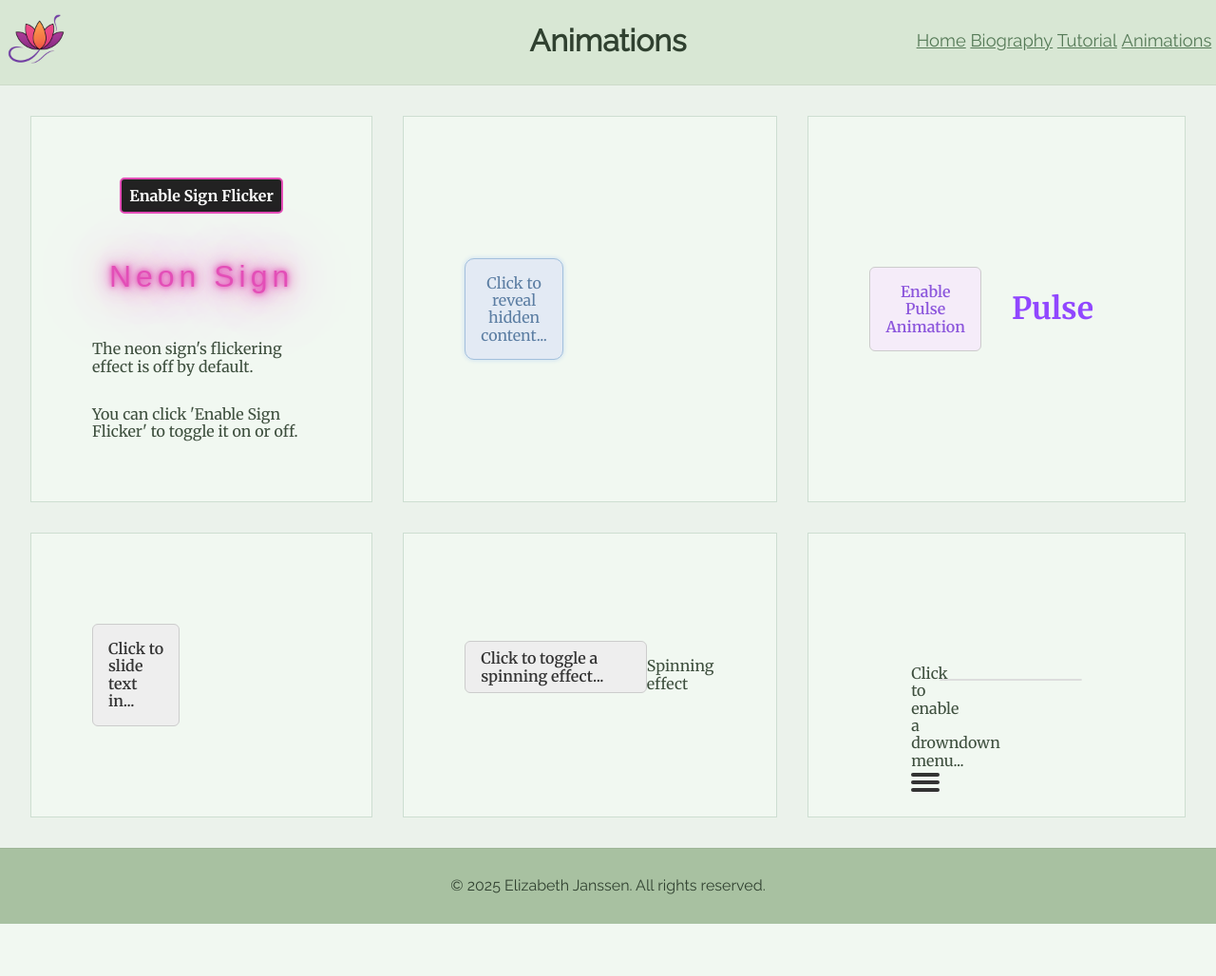
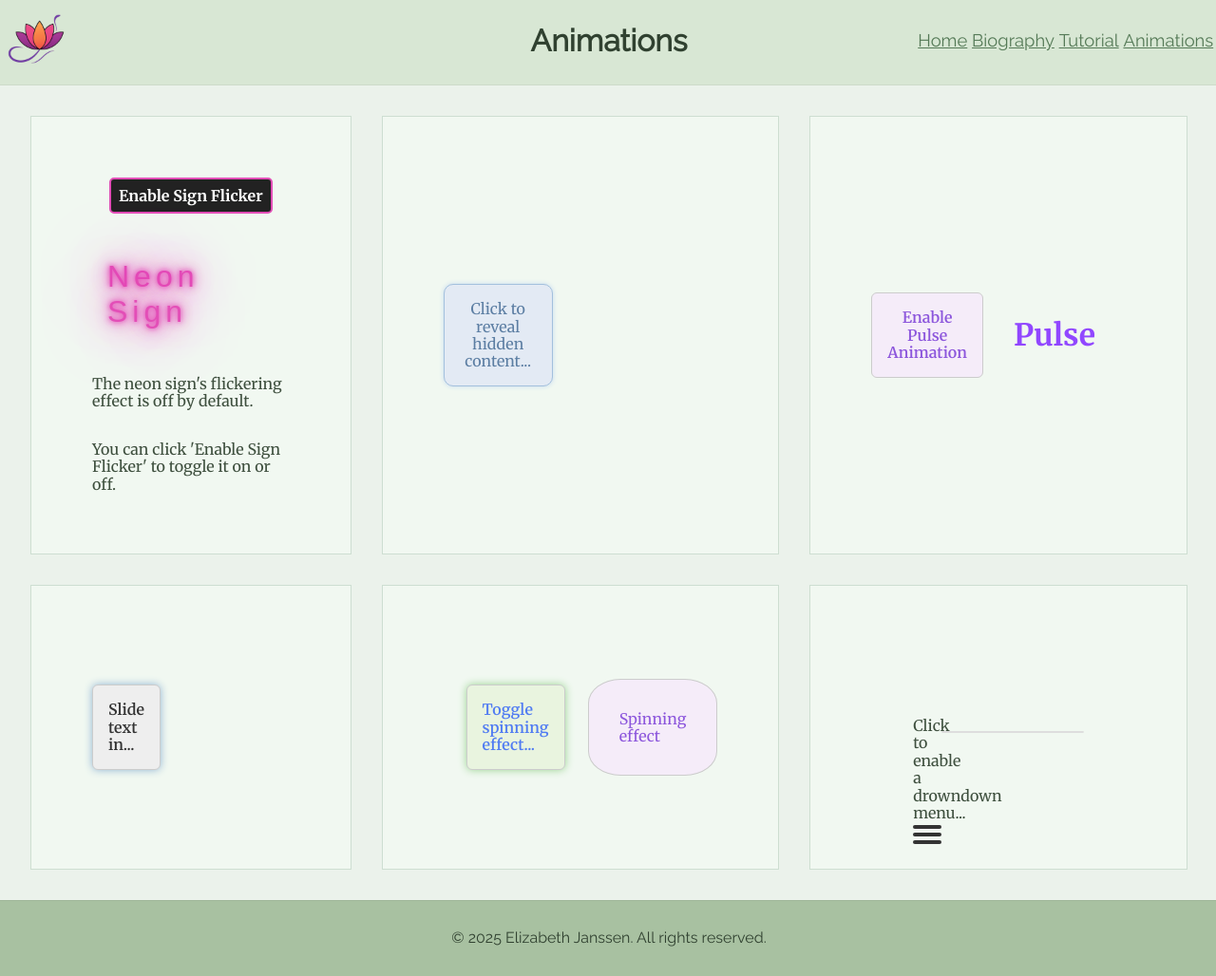
Before and after one commit to emjanssen/comm2019-finalproject-summer2025, a PHP site: page /animations.html in a window 1280 px wide. Shown: the whole page at 95% size. Before the commit the page ends 973 px from the top, so only its background shows below. Run offline with PHP 8.4, Linux system fonts and the light colour scheme.

Commit message:
animation five working

```diff
--- a/animations.html
+++ b/animations.html
@@ -40,7 +40,8 @@
 
         <div id="animations-two">
           <input type="checkbox" id="hidden-content-toggle-content" hidden>
-                    <label for="hidden-content-toggle-content" class="hidden-content-click-to-show">Click to reveal hidden content...</label>
+          <label for="hidden-content-toggle-content" class="hidden-content-click-to-show">Click to reveal hidden
+            content...</label>
 
           <div class="hidden-content">
             <p>Here is some hidden content.</p>
@@ -56,21 +57,21 @@
 
         <div id="animations-four">
           <input type="checkbox" id="slide-toggle" hidden>
-  <label for="slide-toggle" class="slide-label">Click to slide text in...</label>
-
+          <label for="slide-toggle" class="slide-label">Slide text in...</label>
           <p class="slide-text">Slide into view</p>
         </div>
 
         <div id="animations-five">
           <input type="checkbox" id="spin-toggle" hidden>
-  <label for="spin-toggle" class="spin-label">Click to toggle a spinning effect... </label>
+          <label for="spin-toggle" class="spin-label">Toggle spinning effect... </label>
 
           <p class="spin-text">Spinning effect</p>
         </div>
 
         <div id="animations-six">
           <input type="checkbox" id="menu-toggle" hidden>
-  <label for="menu-toggle" class="hamburger" aria-label="Toggle menu" role="button" tabindex="0">Click to enable a drowndown menu...
+          <label for="menu-toggle" class="hamburger" aria-label="Toggle menu" role="button" tabindex="0">Click to enable
+            a drowndown menu...
             <span></span>
             <span></span>
             <span></span>
--- a/css/animations.css
+++ b/css/animations.css
@@ -48,7 +48,7 @@
   min-height: 300px;
 }
 
-/* animations-one */
+/* - - - Animation One - - - */
 
 #animations-one {
   flex-direction: column;
@@ -61,9 +61,17 @@
 
 /* Flicker animation */
 @keyframes flicker {
+
   /* at these percentages of the animation duration, content is fully visible
   text shadow simulates the glowing effect */
-  0%, 19%, 21%, 23%, 25%, 54%, 56%, 100% {
+  0%,
+  19%,
+  21%,
+  23%,
+  25%,
+  54%,
+  56%,
+  100% {
     opacity: 1;
     text-shadow:
       0 0 5px var(--neon-sign-color),
@@ -74,7 +82,9 @@
   }
 
   /* at these percentages, dimmed text, and no text shadow (to mimic no flicker) */
-  20%, 24%, 55% {
+  20%,
+  24%,
+  55% {
     opacity: 0.4;
     text-shadow: none;
   }
@@ -102,7 +112,7 @@
 /* ~ is the general sibling combinator:
 - select any sibling element that comes after the checked element, and matches the next selector.
 - sibling elements are elements that share the same parent element */
-#neon-sign-flicker-toggle:checked ~ #neon-sign {
+#neon-sign-flicker-toggle:checked~#neon-sign {
   /* play animation infinitely with 3 seconds duration */
   animation: flicker 3s infinite;
 }
@@ -122,12 +132,12 @@
 }
 
 /* when the flicker-label checkbox is checked, change the background and text colour of enable flicker button */
-#flicker-toggle:checked + #flicker-label {
+#flicker-toggle:checked+#flicker-label {
   background-color: var(--neon-sign-color);
   color: black;
 }
 
-/* animations-two */
+/* - - - Animation Two - - - */
 
 /* styling for the 'click to reveal' button */
 .hidden-content-click-to-show {
@@ -179,21 +189,24 @@
 }
 
 /* Smooth reveal when checkbox is checked */
-#hidden-content-toggle-content:checked + .hidden-content-click-to-show + .hidden-content {
+#hidden-content-toggle-content:checked+.hidden-content-click-to-show+.hidden-content {
   max-height: 500px;
   opacity: 1;
   padding: 1rem;
 }
 
-/* animations-three */
+/* - - - Animation Three - - - */
 
 /* Pulse animation keyframes */
 /* vary the opacity and scaling at different time intervals */
 @keyframes slowPulse {
-  0%, 100% {
+
+  0%,
+  100% {
     transform: scale(1);
     opacity: 1;
   }
+
   50% {
     transform: scale(1.05);
     opacity: 0.85;
@@ -213,7 +226,7 @@
 
 /* apply pulse animation when checkbox is checked */
 /* target the .pulse-label and .pulse-text when pulse-toggle is checked */
-#pulse-toggle:checked + .pulse-label + .pulse-text {
+#pulse-toggle:checked+.pulse-label+.pulse-text {
   /* applies our previously defined slowpulse animation
   duration of three seconds
   plays forever */
@@ -234,7 +247,7 @@
   font-weight: 600;
 }
 
-/* animations four */
+/* - - - Animation Four - - - */
 
 /* styling for the toggle text slide in button */
 .slide-label {
@@ -247,6 +260,7 @@
   border: 1px solid #ccc;
   user-select: none;
   font-weight: 600;
+  box-shadow: 0 0 8px #90b4d4;
 }
 
 /* Base state: text off-screen to the left, hidden */
@@ -256,60 +270,72 @@
   opacity: 0;
   /* both the horizonal movement and the opacity change take 1 second */
   transition: transform 1s ease, opacity 1s ease;
+  /* pointer-events: none, so label isn't blocked by .slide-text overlaying the toggle button */
+  pointer-events: none;
   padding: 1rem;
   background-color: #eee;
   color: #333;
   border-radius: 6px;
   border: 1px solid #ccc;
   margin: 2rem;
+  box-shadow: 0 0 4px #90b4d4;
 }
 
 /* When checkbox is checked, slide text in */
-#slide-toggle:checked + .slide-label + .slide-text {
+#slide-toggle:checked+.slide-label+.slide-text {
   /* move back from the -100% location */
   transform: translateX(0);
   /* make visible again */
   opacity: 1;
 }
 
-/* animations five */
+/* - - - Animation Five - - - */
 
 /* Style the toggle label as a button */
 .spin-label {
   cursor: pointer;
   display: inline-block;
-  margin-bottom: 1rem;
-  padding: 0.5rem 1rem;
-  background-color: #eee;
-  color: #333;
+  padding: 1rem;
+  margin: 1.5rem;
+  background-color: #e9f4df;
+  color: #517cf2;
   border-radius: 6px;
   border: 1px solid #ccc;
   user-select: none;
   font-weight: 600;
+  box-shadow: 0 0 8px #99d490;
 }
 
-/* Keyframes for spinning */
+/* Keyframes for spinning animations
+start 0 deg, move to 360 deg */
 @keyframes spin {
   from {
     transform: rotate(0deg);
   }
+
   to {
     transform: rotate(360deg);
   }
 }
 
-/* Base state: no spin */
+/* base state with no spin */
 .spin-text {
   display: inline-block;
   transition: transform 0.3s ease;
+  background-color: #f5ecf9;
+  color: #8c56dc;
+  border-radius: 25%;
+  border: 1px solid #ccc;
+  padding: 2rem;
 }
 
-/* When checked, apply infinite spin animation */
-#spin-toggle:checked + .spin-label + .spin-text {
+/* when spin-toggle is check, apply the spin animation indefinitely */
+#spin-toggle:checked+.spin-label+.spin-text {
+  /* linear means the animation runs at a constant speed from start to finish */
   animation: spin 3s linear infinite;
 }
 
-/* animations six */
+/* - - - Animation Six - - - */
 
 /* Hamburger button styles */
 .hamburger {
@@ -364,19 +390,20 @@
 }
 
 /* Show menu when checkbox is checked */
-#menu-toggle:checked + .hamburger + .dropdown-menu {
-  max-height: 300px; /* adjust as needed */
+#menu-toggle:checked+.hamburger+.dropdown-menu {
+  max-height: 300px;
+  /* adjust as needed */
 }
 
 /* Optional: animate hamburger to X when open */
-#menu-toggle:checked + .hamburger span:nth-child(1) {
+#menu-toggle:checked+.hamburger span:nth-child(1) {
   transform: translateY(8px) rotate(45deg);
 }
 
-#menu-toggle:checked + .hamburger span:nth-child(2) {
+#menu-toggle:checked+.hamburger span:nth-child(2) {
   opacity: 0;
 }
 
-#menu-toggle:checked + .hamburger span:nth-child(3) {
+#menu-toggle:checked+.hamburger span:nth-child(3) {
   transform: translateY(-8px) rotate(-45deg);
 }
```
Lines whose indentation alone changed are shown as unchanged.
